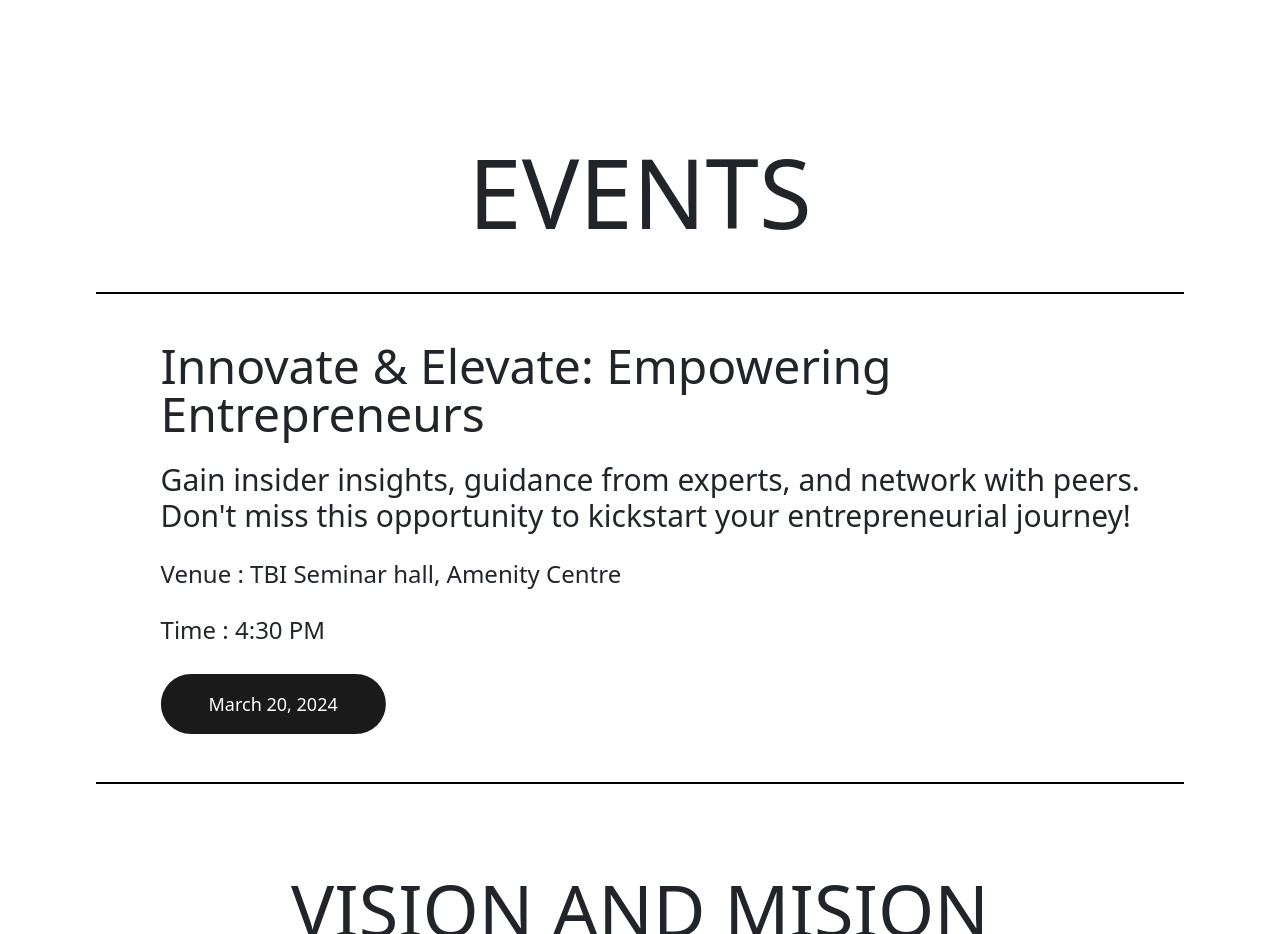
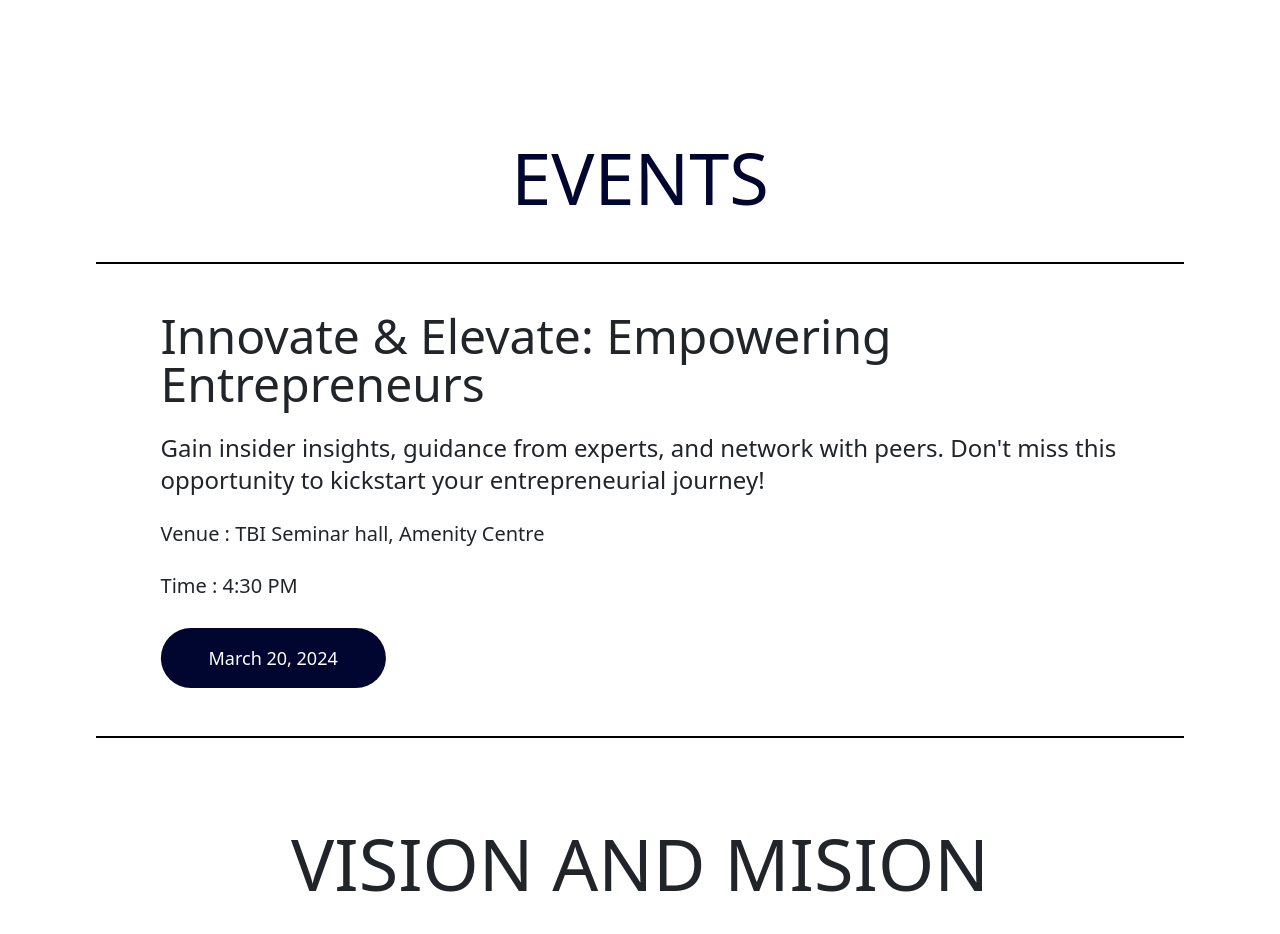
Before and after one commit to IEDC-CUSAT/iedc-website, a React (Create React App) app: page / in a window 1280 px wide. Shown: the part 1880-2814 px from the top of the page. Built offline with nearby package versions, Linux system fonts and the light colour scheme.

Commit message:
font correctionin events

```diff
--- a/src/components/Events.js
+++ b/src/components/Events.js
@@ -1,12 +1,13 @@
-import React, { useEffect } from 'react';
-import gsap from 'gsap';
-import { motion } from 'framer-motion';
-import Event1 from '../asssets/Event1.jpeg'
+import React, { useEffect } from "react";
+import gsap from "gsap";
+import { motion } from "framer-motion";
+import Event1 from "../asssets/Event1.jpeg";
 
 const data = [
   {
     heading: "Innovate & Elevate: Empowering Entrepreneurs",
-        description: "Gain insider insights, guidance from experts, and network with peers. Don't miss this opportunity to kickstart your entrepreneurial journey!",
+    description:
+      "Gain insider insights, guidance from experts, and network with peers. Don't miss this opportunity to kickstart your entrepreneurial journey!",
     icon: Event1,
     date: "March 20, 2024",
     link: "https://www.google.com",
@@ -22,8 +23,19 @@ const Card = ({ heading, icon, date, index, description, venue, time }) => {
 
     // Apply animation only if it's not a mobile device
     if (!isMobile) {
-            gsap.set(`.landing #img-${index}`, { x: "-100%", duration: 0.3, opacity: 0, transformOrigin: "right bottom" });
-            gsap.set(`.landing #text-${index}`, { x: "-30%", duration: 0.3, width: "137%", opacity: 1, transformOrigin: "right bottom" });
+      gsap.set(`.landing #img-${index}`, {
+        x: "-100%",
+        duration: 0.3,
+        opacity: 0,
+        transformOrigin: "right bottom",
+      });
+      gsap.set(`.landing #text-${index}`, {
+        x: "-30%",
+        duration: 0.3,
+        width: "137%",
+        opacity: 1,
+        transformOrigin: "right bottom",
+      });
     }
   }, [index, isMobile]);
 
@@ -32,8 +44,19 @@ const Card = ({ heading, icon, date, index, description, venue, time }) => {
 
     // Apply animation only if it's not a mobile device
     if (!isMobile) {
-            gsap.to(`.landing #img-${index}`, { x: 0, duration: 0.3, opacity: 1, transformOrigin: "right bottom" });
-            gsap.to(`.landing #text-${index}`, { x: 0, duration: 0.3, width: "100%", opacity: 1, transformOrigin: "right bottom" });
+      gsap.to(`.landing #img-${index}`, {
+        x: 0,
+        duration: 0.3,
+        opacity: 1,
+        transformOrigin: "right bottom",
+      });
+      gsap.to(`.landing #text-${index}`, {
+        x: 0,
+        duration: 0.3,
+        width: "100%",
+        opacity: 1,
+        transformOrigin: "right bottom",
+      });
     }
   };
 
@@ -42,30 +65,51 @@ const Card = ({ heading, icon, date, index, description, venue, time }) => {
 
     // Apply animation only if it's not a mobile device
     if (!isMobile) {
-            gsap.to(`.landing #img-${index}`, { x: "-100%", duration: 0.3, opacity: 0, transformOrigin: "right bottom" });
-            gsap.to(`.landing #text-${index}`, { x: "-30%", duration: 0.3, width: "137%", opacity: 1, transformOrigin: "right bottom" });
+      gsap.to(`.landing #img-${index}`, {
+        x: "-100%",
+        duration: 0.3,
+        opacity: 0,
+        transformOrigin: "right bottom",
+      });
+      gsap.to(`.landing #text-${index}`, {
+        x: "-30%",
+        duration: 0.3,
+        width: "137%",
+        opacity: 1,
+        transformOrigin: "right bottom",
+      });
     }
   };
 
   return (
-        <motion.div className='overflow-hidden flex w-full odd:border-y-[2px] border-opacity-40 border-black gap-2 md:gap-4 py-5 md:py-8 cursor-pointer' key={index}
+    <motion.div
+      className="overflow-hidden flex w-full odd:border-y-[2px] border-opacity-40 border-black gap-2 md:gap-4 py-5 md:py-8 cursor-pointer"
+      key={index}
       onMouseEnter={handleHover}
       onMouseLeave={handleHoverExit}
     >
-            <div className=' grid grid-cols-12 flex-1 landing '>
-                <img id={`img-${index}`} src={icon} alt="icon" className='col-span-12 md:col-span-4 w-full md:w-11/12 my-auto block rounded-2xl' />
-                <div id={`text-${index}`} className='col-span-12 md:col-span-8 flex flex-col justify-center md:justify-between gap-y-5 md:gap-y-3'>
-                    <div className='gap-y-2 flex flex-col'>
-                        <p className=' font-normal text-2xl md:text-5xl'>{heading}</p>
-                        <p className=' font-normal text-xl md:text-3xl'>{description}</p>
-                        <p className=' font-normal text-lg md:text-2xl'>Venue : {venue}</p>
-                        <p className=' font-normal text-lg md:text-2xl'>Time : {time}</p>
+      <div className=" grid grid-cols-12 flex-1 landing ">
+        <img
+          id={`img-${index}`}
+          src={icon}
+          alt="icon"
+          className="col-span-12 md:col-span-4 w-full md:w-11/12 my-auto block rounded-2xl"
+        />
+        <div
+          id={`text-${index}`}
+          className="col-span-12 md:col-span-8 flex flex-col justify-center md:justify-between gap-y-5 md:gap-y-3"
+        >
+          <div className="gap-y-2 flex flex-col">
+            <p className=" font-normal text-lg md:text-5xl">{heading}</p>
+            <p className=" font-normal text-lg md:text-2xl">{description}</p>
+            <p className=" font-normal text-md md:text-xl">Venue : {venue}</p>
+            <p className=" font-normal text-md md:text-xl">Time : {time}</p>
           </div>
-                    <div className='py-3 px-5 md:py-3 md:px-8 rounded-[78px] bg-[#1A1A1A] mr-auto'>
-                        <p className='text-sm md:text-lg text-white my-auto'>{date}</p>
+          <div className="py-3 px-5 md:py-3 md:px-8 rounded-[78px] bg-[#00062f]  mr-auto">
+            <p className="text-sm md:text-lg text-white my-auto">{date}</p>
           </div>
         </div>
-                <div className=' md:col-span-1 w-full hidden md:block'>
+        <div className=" md:col-span-1 w-full hidden md:block">
           {/* <img src={icon2} alt="icon" className={` w-9 ml-auto }`} /> */}
         </div>
       </div>
@@ -75,8 +119,10 @@ const Card = ({ heading, icon, date, index, description, venue, time }) => {
 
 const Events = () => {
   return (
-        <div className='px-6 md:px-24 py-8 md:py-20 flex flex-col'>
-            <p className='w-full md:w-full font-normal text-4xl md:text-8xl !leading-tight uppercase text-center pb-4'>EVENTS</p>
+    <div className="px-6 md:px-24 py-8 md:py-20 flex flex-col">
+      <p className="w-full md:w-full font-normal text-[#00062f] text-4xl md:text-7xl !leading-tight uppercase text-center pb-4">
+        EVENTS
+      </p>
 
       <div>
         {data.map((cardDetail, index) => (
```
Lines whose indentation alone changed are shown as unchanged.
